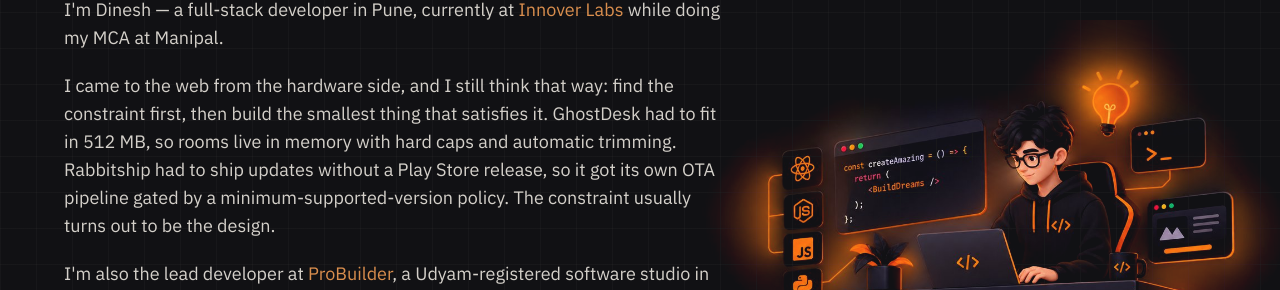
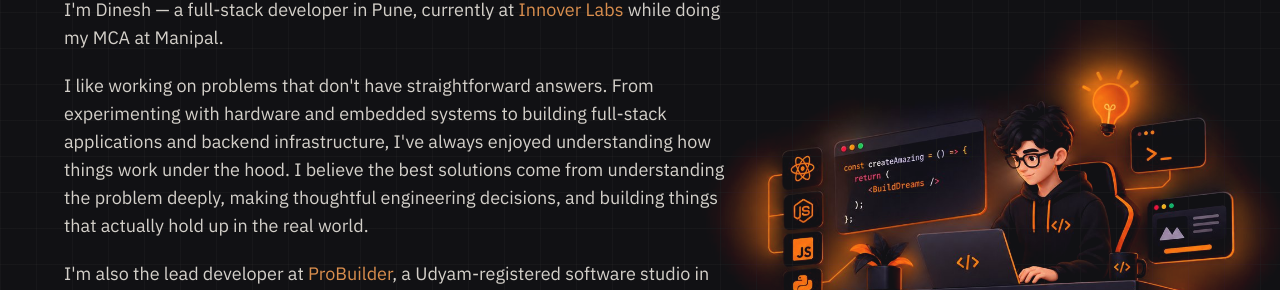
Before and after one commit to Dinesh99673/Portfolio, a React (Vite) app: page /About in a window 1280 px wide. Shown: the part 240-530 px from the top of the page. Built offline with nearby package versions, Linux system fonts and the light colour scheme; no server answers.

Commit message:
updated about section

```diff
--- a/src/components/About/AboutCard.jsx
+++ b/src/components/About/AboutCard.jsx
@@ -21,13 +21,13 @@ const AboutCard = () => {
                         MCA at Manipal.
                     </p>
                     <p>
-                        I came to the web from the hardware side, and I still think that
-                        way: find the constraint first, then build the smallest thing that
-                        satisfies it. GhostDesk had to fit in 512 MB, so rooms live in
-                        memory with hard caps and automatic trimming. Rabbitship had to
-                        ship updates without a Play Store release, so it got its own OTA
-                        pipeline gated by a minimum-supported-version policy. The
-                        constraint usually turns out to be the design.
+                        I like working on problems that don&apos;t have straightforward
+                        answers. From experimenting with hardware and embedded systems to
+                        building full-stack applications and backend infrastructure,
+                        I&apos;ve always enjoyed understanding how things work under the hood.
+                        I believe the best solutions come from understanding the problem
+                        deeply, making thoughtful engineering decisions, and building things
+                        that actually hold up in the real world.
                     </p>
                     <p>
                         I'm also the lead developer at{" "}
```
Also changed, not shown: 1 other file (tests, documents, lock files or other folders).
